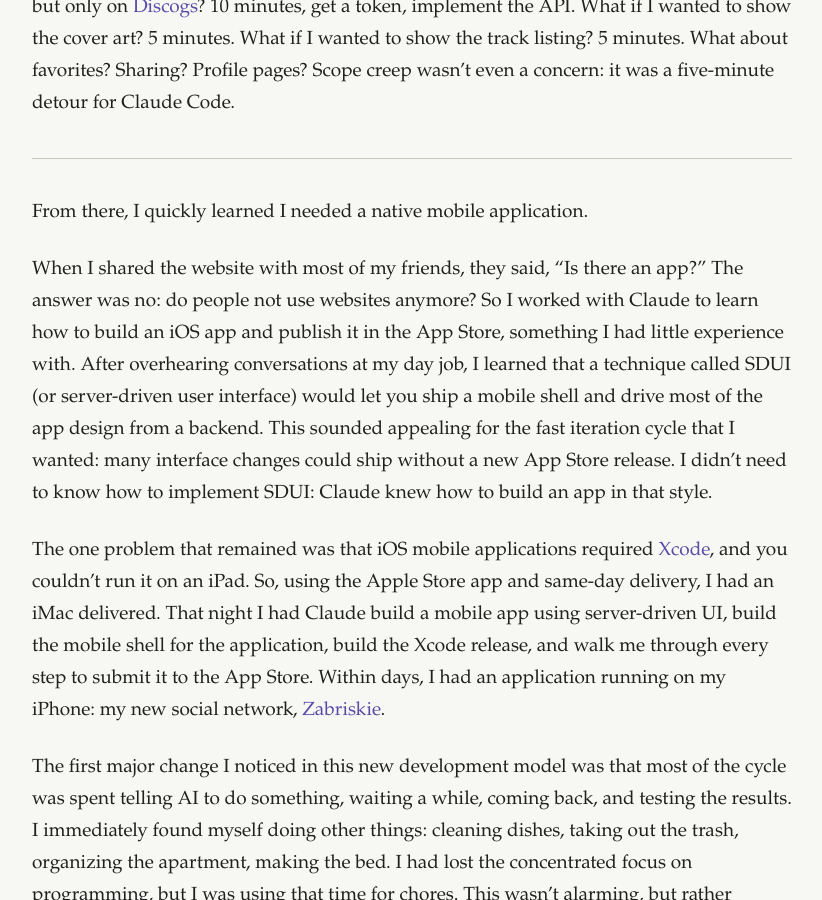
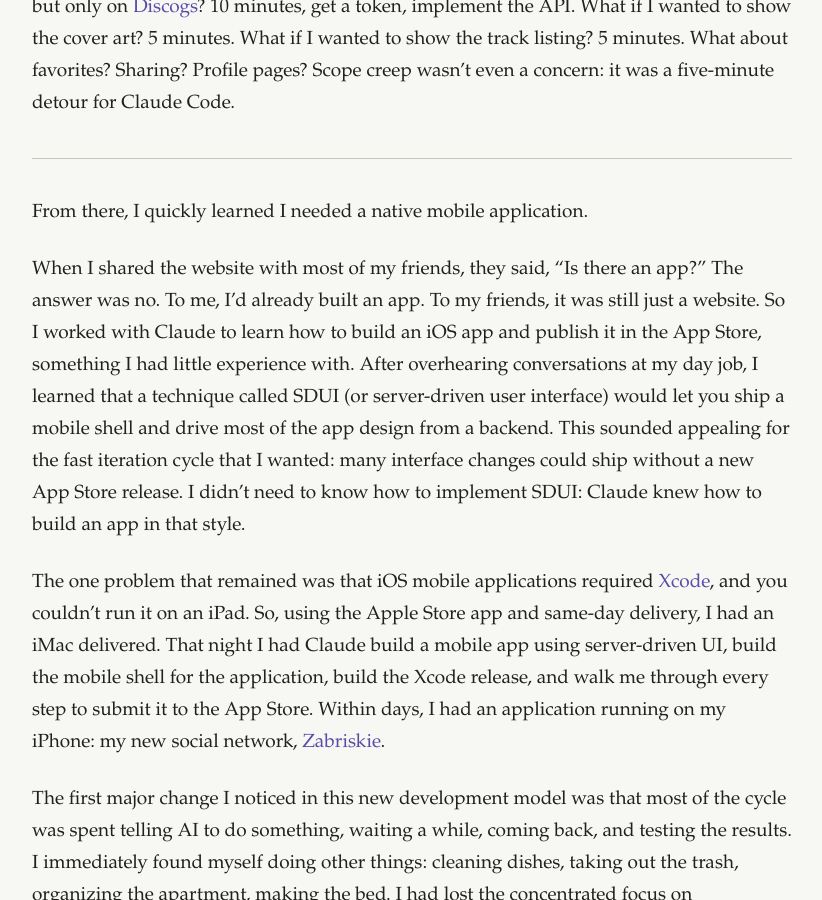
Before and after one commit to cmeiklejohn/cmeiklejohn.github.io, a Jekyll site: the page built from _posts/2026-10-02-the-things-i-wanted-to-make.markdown, in a window 1280 px wide and 900 px high, scrolled down 3086 px. Shown: the whole window, without its empty margins (228-1050 px from the left). Built offline with Jekyll 4.4.1, drawn with Linux system fonts in a browser that asks for light colours.

Commit message:
Clarify friends' distinction between an app and website (#165)

```diff
--- a/_posts/2026-10-02-the-things-i-wanted-to-make.markdown
+++ b/_posts/2026-10-02-the-things-i-wanted-to-make.markdown
@@ -41,7 +41,7 @@
 
 From there, I quickly learned I needed a native mobile application.
 
-When I shared the website with most of my friends, they said, "Is there an app?" The answer was no: do people not use websites anymore? So I worked with Claude to learn how to build an iOS app and publish it in the App Store, something I had little experience with. After overhearing conversations at my day job, I learned that a technique called SDUI (or server-driven user interface) would let you ship a mobile shell and drive most of the app design from a backend. This sounded appealing for the fast iteration cycle that I wanted: many interface changes could ship without a new App Store release. I didn't need to know how to implement SDUI: Claude knew how to build an app in that style.
+When I shared the website with most of my friends, they said, "Is there an app?" The answer was no. To me, I’d already built an app. To my friends, it was still just a website. So I worked with Claude to learn how to build an iOS app and publish it in the App Store, something I had little experience with. After overhearing conversations at my day job, I learned that a technique called SDUI (or server-driven user interface) would let you ship a mobile shell and drive most of the app design from a backend. This sounded appealing for the fast iteration cycle that I wanted: many interface changes could ship without a new App Store release. I didn't need to know how to implement SDUI: Claude knew how to build an app in that style.
 
 The one problem that remained was that iOS mobile applications required [Xcode](https://developer.apple.com/xcode/), and you couldn't run it on an iPad. So, using the Apple Store app and same-day delivery, I had an iMac delivered. That night I had Claude build a mobile app using server-driven UI, build the mobile shell for the application, build the Xcode release, and walk me through every step to submit it to the App Store. Within days, I had an application running on my iPhone: my new social network, [Zabriskie](https://zabriskie.app/).
 
```
